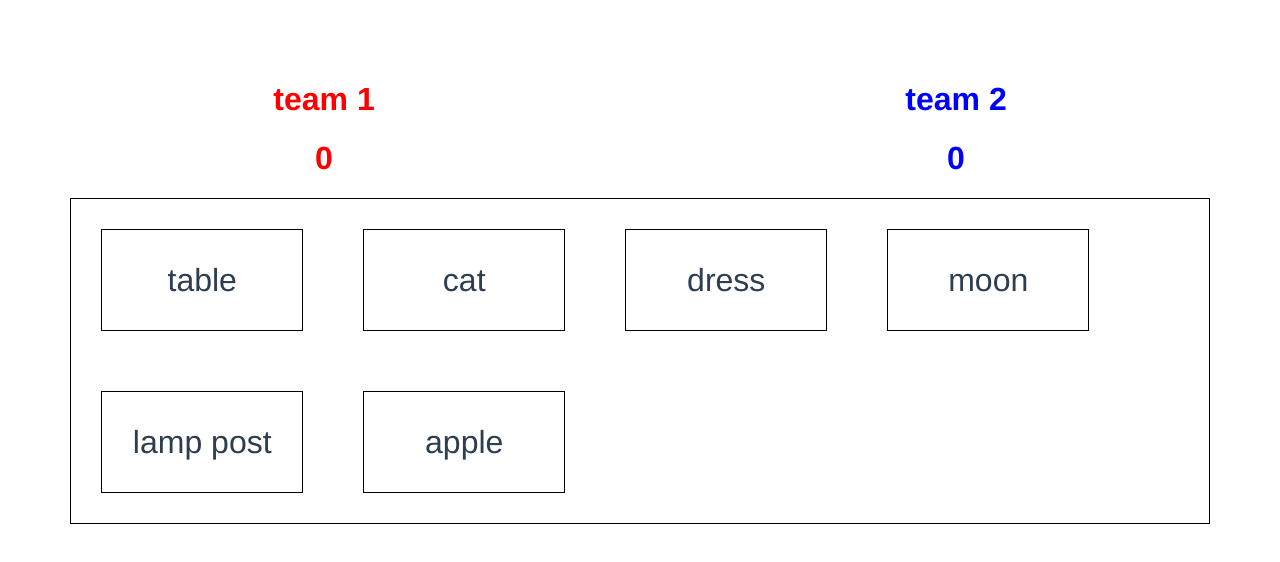
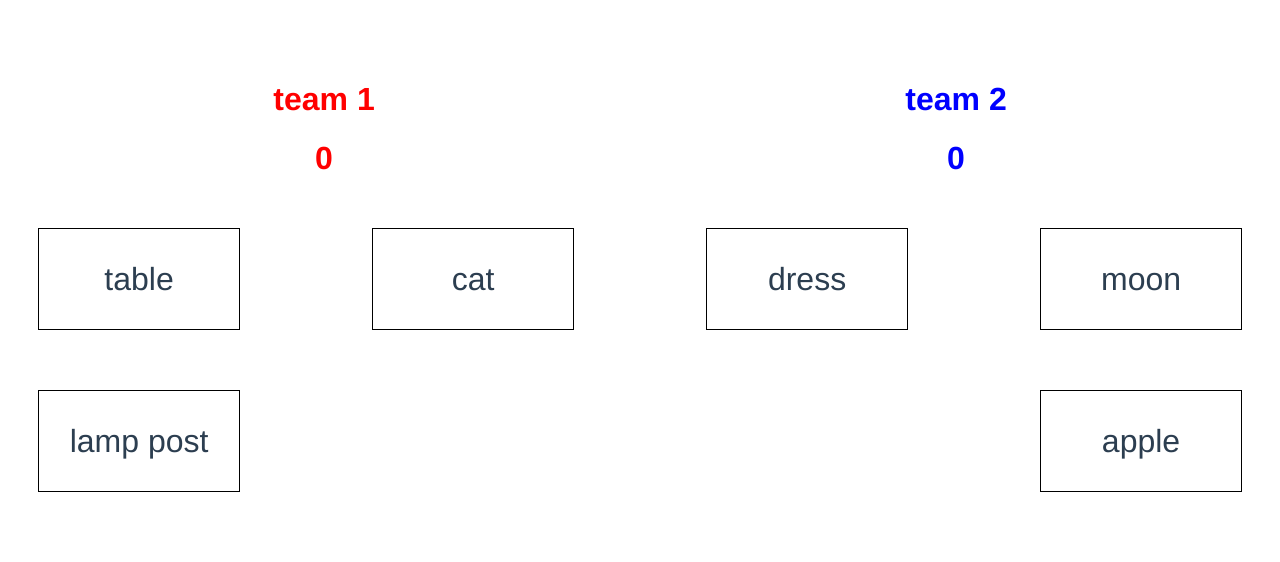
Before and after one commit to wwzeb/fe_codenames, a Vue app: page / in a window 1280 px wide. Shown: the top 562 px of the page. Built offline with nearby package versions, Linux system fonts and the light colour scheme.

Commit message:
removed board width, border and adjust flex wrap and space

```diff
--- a/src/components/GameBoard.vue
+++ b/src/components/GameBoard.vue
@@ -22,9 +22,9 @@ export default {
 
 <style>
 .gameboard {
-    width: 90%;
-    border: 1px solid black;
     display: flex;
+    justify-content: space-between;
+    flex-direction: row;
     flex-wrap: wrap;
 }
 </style>
```
